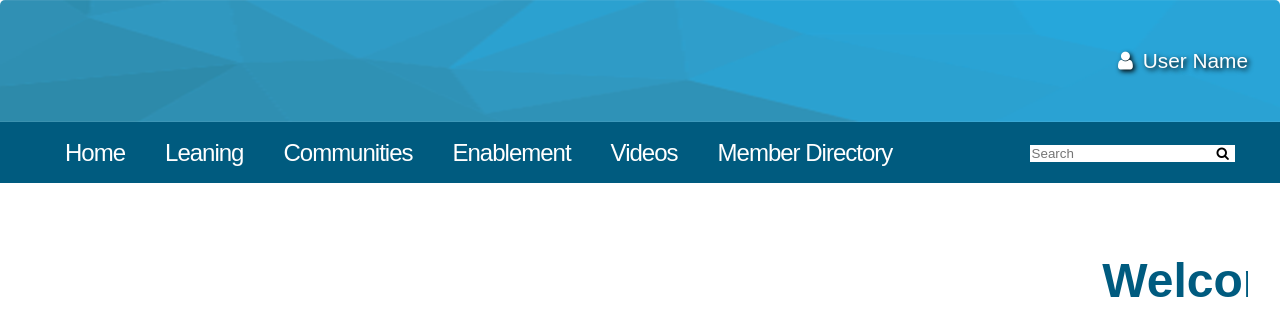
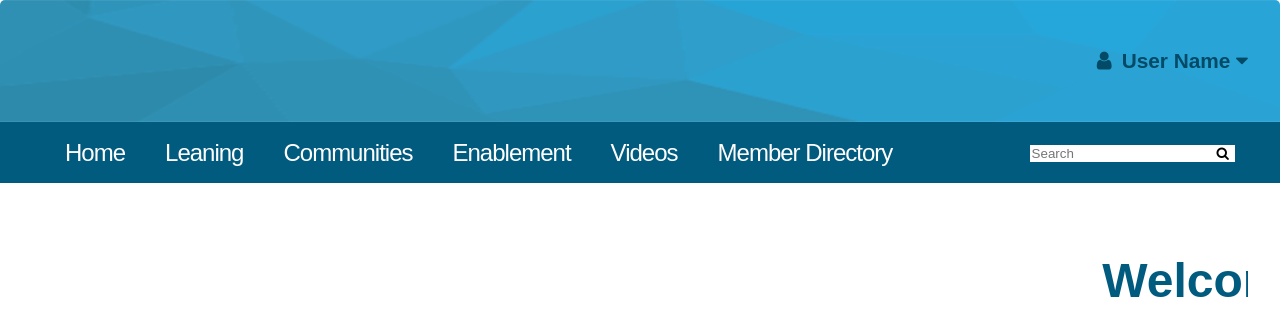
Before and after one commit to appddictionstudio/MadHatter, an Angular app in the folder MadHatter/: page /home in a window 1280 px wide. Shown: the top 336 px of the page. Built offline with nearby package versions, Linux system fonts and the light colour scheme; what angular-font-awesome would draw is missing.

Commit message:
added icon to username

```diff
--- a/MadHatter/src/app/home/home.component.html
+++ b/MadHatter/src/app/home/home.component.html
@@ -1,6 +1,6 @@
 <div id="header">
     <img src="../../assets/artboard_1.png">
-    <div id="username"><i class="fa fa-user" style= "padding-right: 10px"></i>User Name</div>
+    <div id="username"><i class="fa fa-user" style= "padding-right: 10px; color: #024a66"></i>User Name <i class="fa fa-caret-down" style= "color: #024a66"></i></div>
 </div>
 <div id="menu">
   <a href="#">Home</a>
--- a/MadHatter/src/app/home/home.component.scss
+++ b/MadHatter/src/app/home/home.component.scss
@@ -34,11 +34,11 @@ h1,h2,h3,h4 {
 }
 #username {
   font-size: 1.3em;
-  color: white;
-  text-shadow: 2px 2px 5px black;
+  color: #024a66;
   position: absolute;
   top: 40%;
   right: 2.5%;
+  font-weight: bold;
 }
 
 #header {
```
